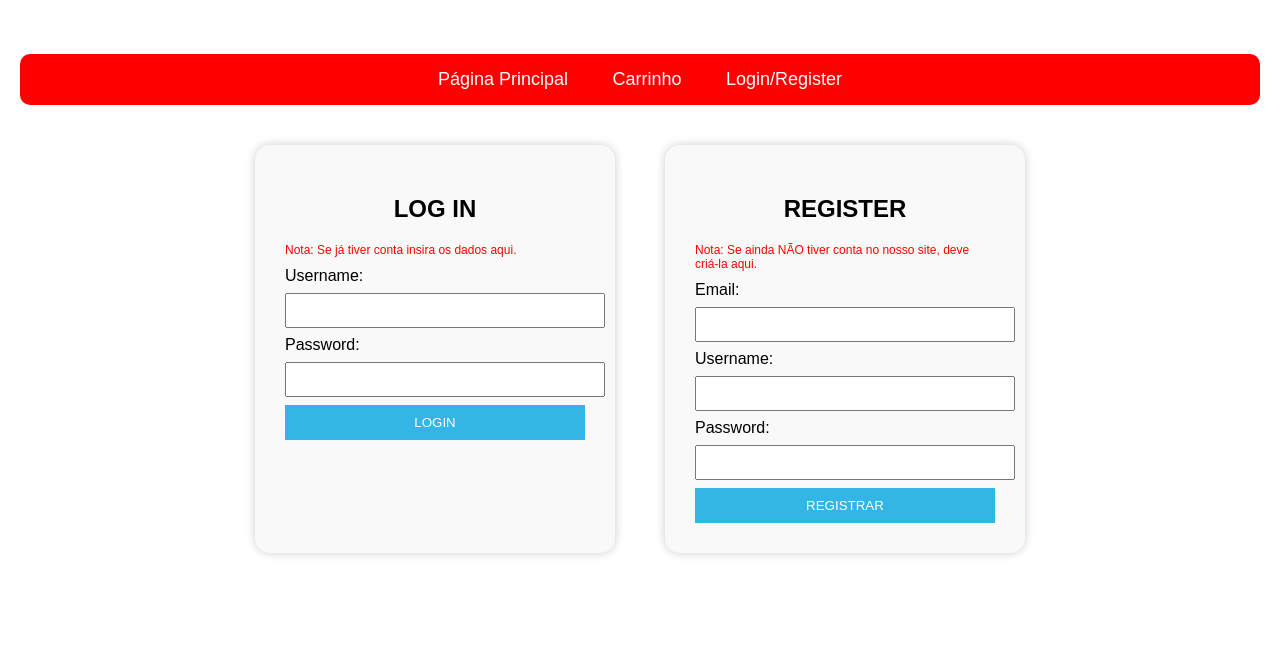
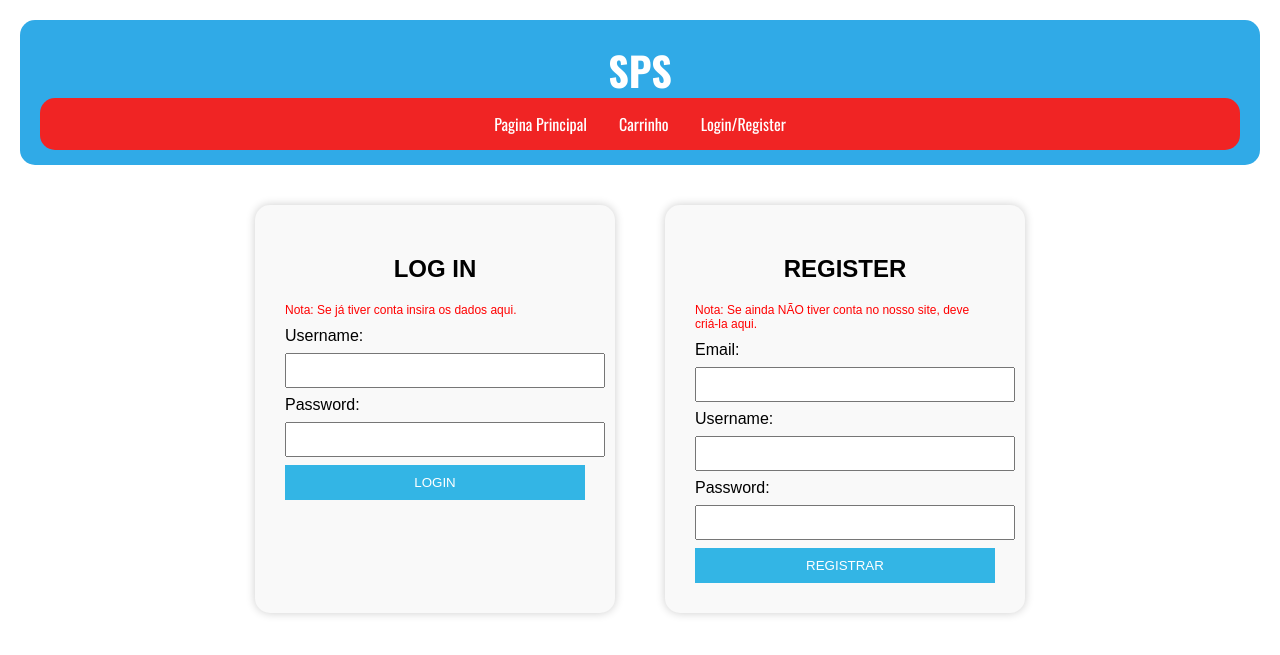
Before and after one commit to shortiwsky/Comercio_eletro, a PHP site: page /LOGIN.html in a window 1280 px wide. Shown: the top 655 px of the page. Run offline with PHP 8.4, Linux system fonts and the light colour scheme.

Commit message:
arranjei o login

```diff
--- a/LOGIN.html
+++ b/LOGIN.html
@@ -5,18 +5,18 @@
     <meta charset="UTF-8">
     <title>SPS - Login/Register</title>
     <link rel="stylesheet" href="styles/styles.css">
+    <link rel="stylesheet" href="styles/menu.css">
 </head>
 <body>
-
-    <div class="title">SPS</div>
-
-    <div class="navbar">
-        <a href="#">Página Principal</a>
-        <a href="#">Carrinho</a>
-        <a href="#">Login/Register</a>
+    <div class="cabecalho-sps">
+        <h1 class="titulo-sps">SPS</h1>
+        <ul class="menu-navegacao">
+            <li><a href="pagina_principal.html">Pagina Principal</a></li>
+            <li><a href="carrinho.html">Carrinho</a></li>
+            <li><a href="LOGIN.html">Login/Register</a></li>
+        </ul>
     </div>
-
-    <div class="container">
+ <div class="container">
         <div class="form-box">
             <h2>LOG IN</h2>
             <p class="note">Nota: Se já tiver conta insira os dados aqui.</p>
--- a/styles/styles.css
+++ b/styles/styles.css
@@ -22,6 +22,7 @@
             display: flex;
             justify-content: center;
             gap: 50px;
+            margin-top: 40px;
         }
         .form-box {
             background-color: #f9f9f9;
```
